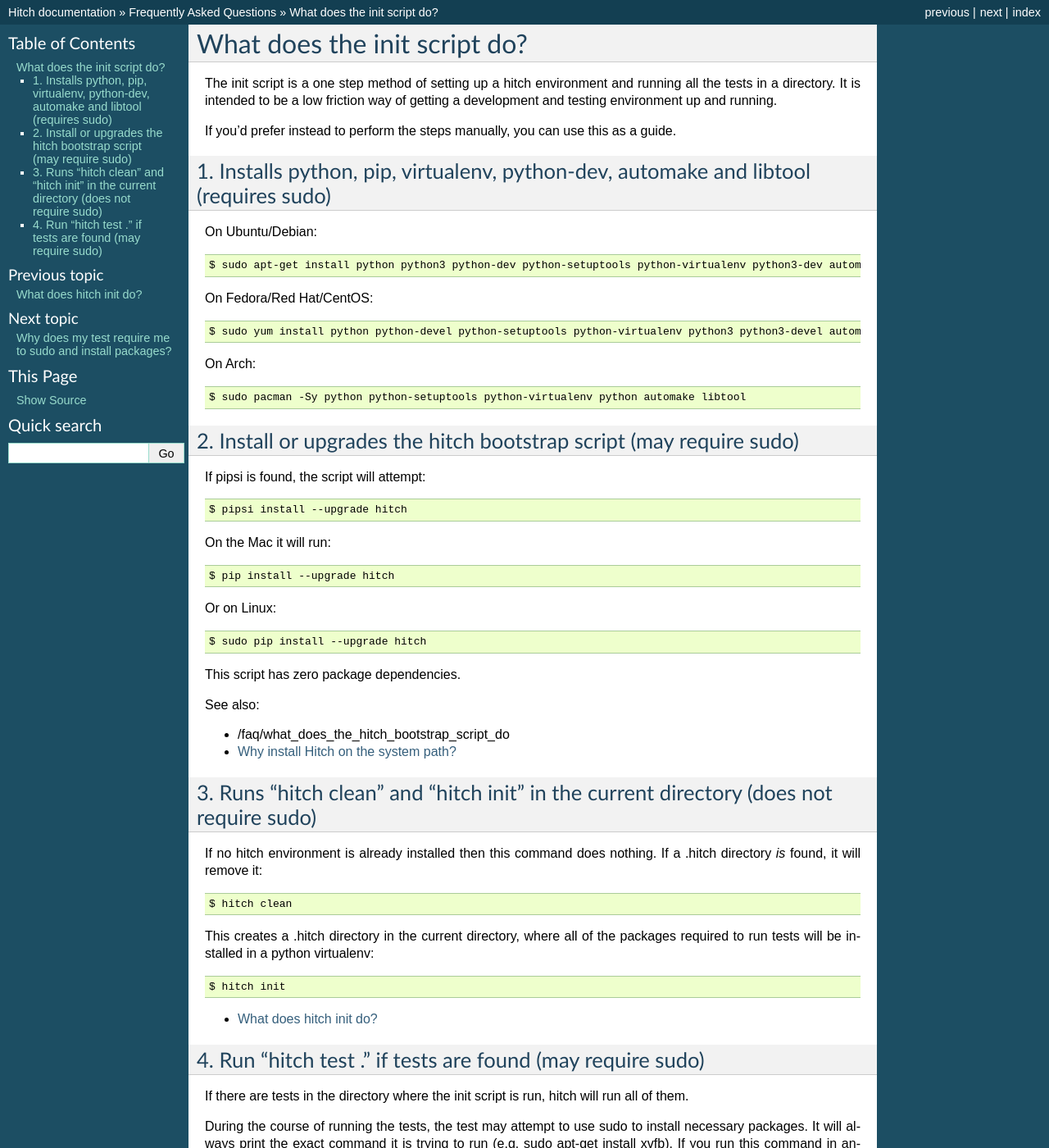
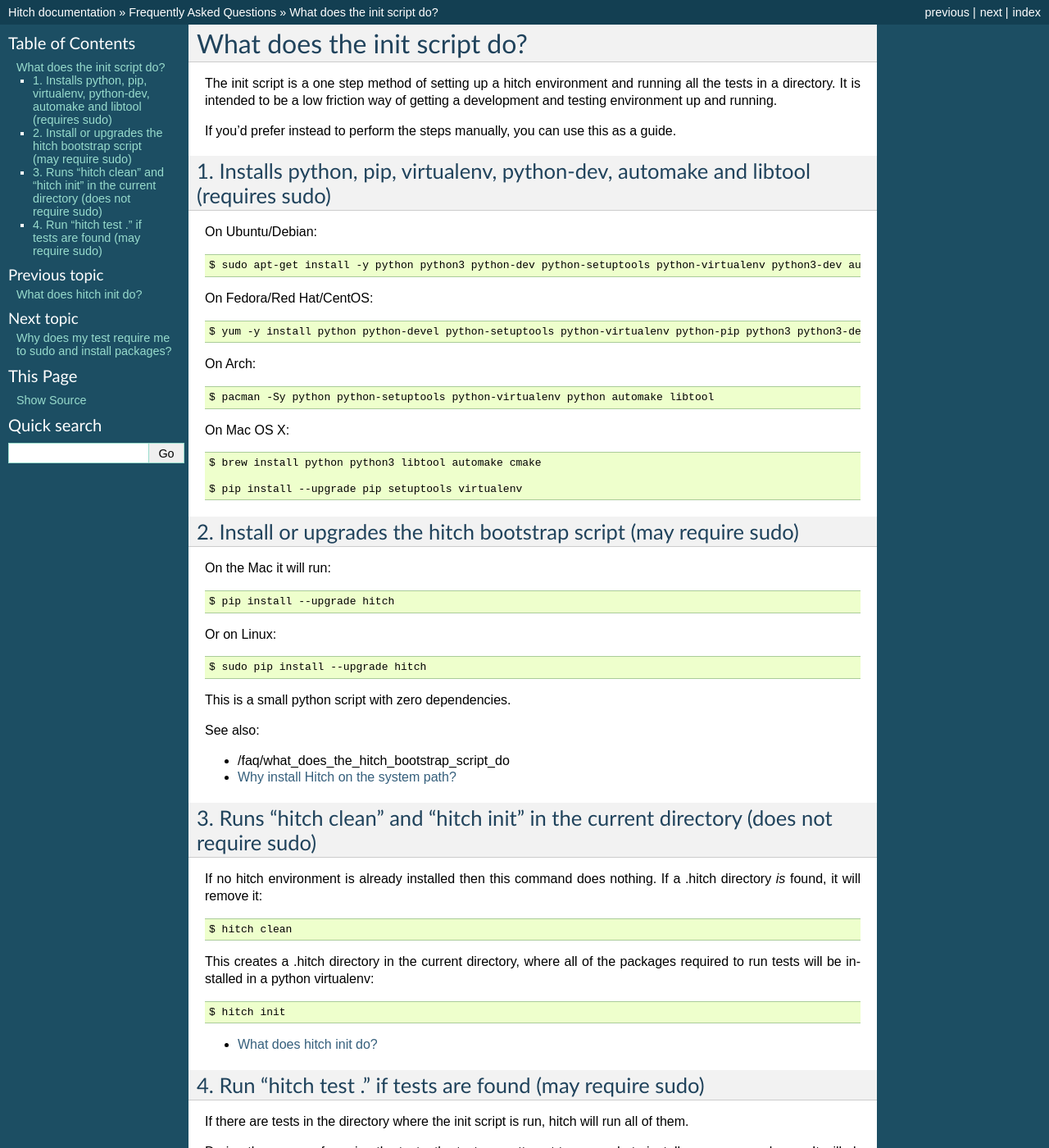
Before and after one commit to hitchtest/hitch, a Sphinx documentation site: the page built from docs/faq/what_does_the_init_script_do.rst, in a window 1280 px wide and 1400 px high. Shown: the whole window at 82% size. Built offline with Sphinx 7.4.7, drawn with Linux system fonts in a browser that asks for light colours; some of the changed text lies outside the part shown.

Commit message:
DOCS : Updated the FAQ on what the init script does

```diff
--- a/docs/faq/what_does_the_init_script_do.rst
+++ b/docs/faq/what_does_the_init_script_do.rst
@@ -13,23 +13,25 @@
 
 On Ubuntu/Debian::
 
-  $ sudo apt-get install python python3 python-dev python-setuptools python-virtualenv python3-dev automake libtool
+  $ sudo apt-get install -y python python3 python-dev python-setuptools python-virtualenv python3-dev automake libtool
 
 On Fedora/Red Hat/CentOS::
 
-  $ sudo yum install python python-devel python-setuptools python-virtualenv python3 python3-devel automake libtool
+  $ yum -y install python python-devel python-setuptools python-virtualenv python-pip python3 python3-devel automake libtool gcc-c++
 
 On Arch::
 
-  $ sudo pacman -Sy python python-setuptools python-virtualenv python automake libtool
+  $ pacman -Sy python python-setuptools python-virtualenv python automake libtool
+
+On Mac OS X::
+
+  $ brew install python python3 libtool automake cmake
+
+  $ pip install --upgrade pip setuptools virtualenv
 
 
 2. Install or upgrades the hitch bootstrap script (may require sudo)
 --------------------------------------------------------------------
-
-If pipsi is found, the script will attempt::
-
-  $ pipsi install --upgrade hitch
 
 On the Mac it will run::
 
@@ -39,7 +41,7 @@
 
   $ sudo pip install --upgrade hitch
 
-This script has zero package dependencies.
+This is a small python script with zero dependencies.
 
 See also:
 
@@ -72,9 +74,9 @@
 
 During the course of running the tests, the test may attempt to use sudo to install
 necessary packages. It will always print the exact command it is trying to run
-(e.g. sudo apt-get install xvfb). If you run this command in another terminal, it
-won't complain. If the packages are already installed, hitch will not attempt to
-install them.
+(e.g. sudo apt-get install xvfb).
+
+If the packages are already installed, hitch will not attempt to install them.
 
 See also:
 
```
